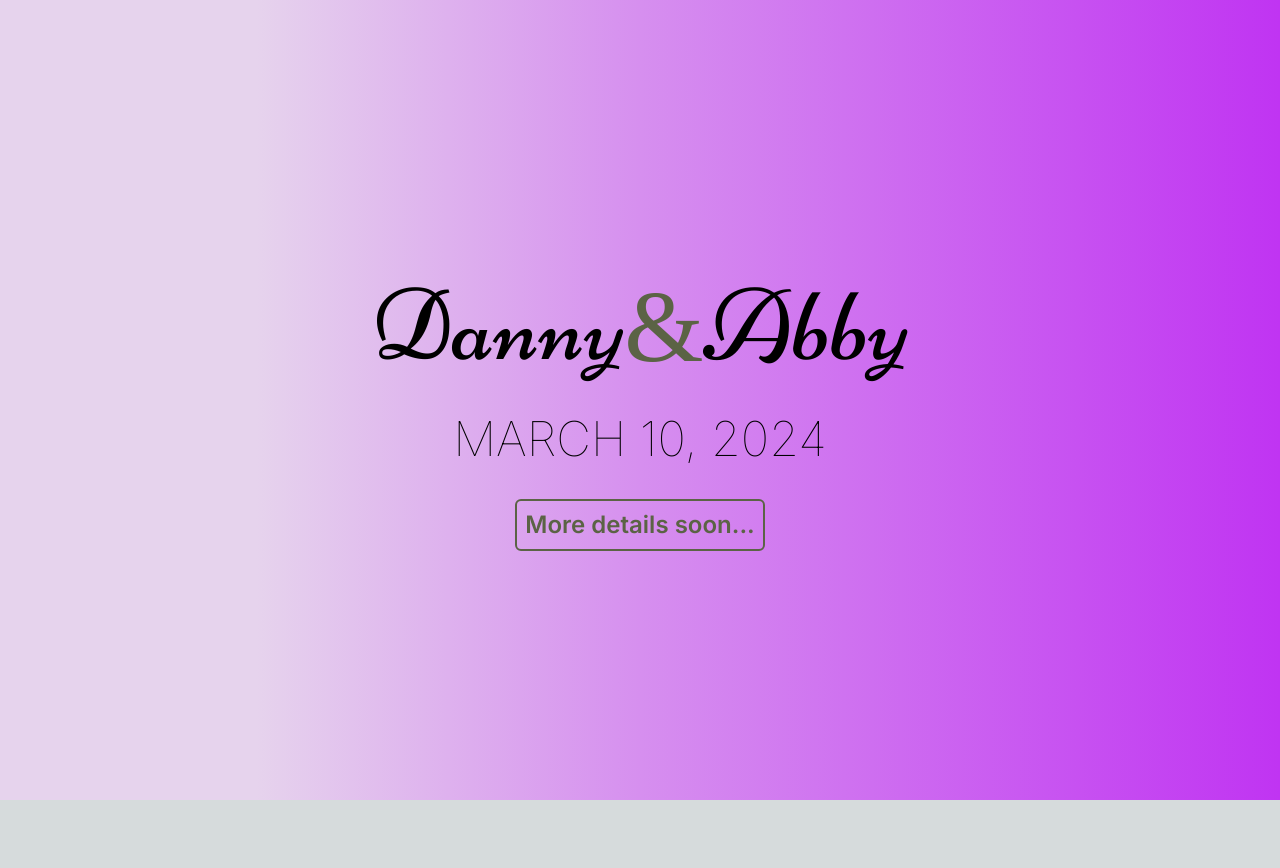
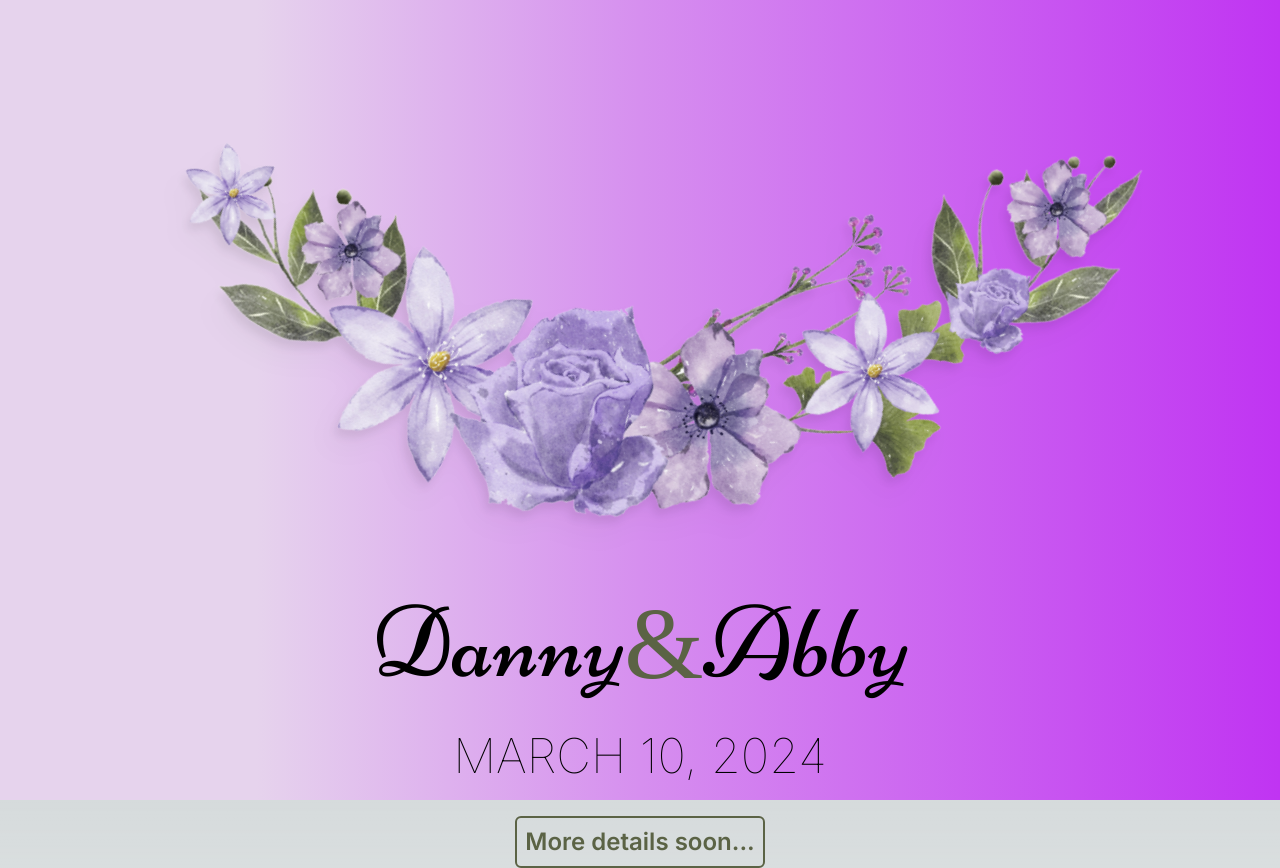
Before and after one commit to X-DSI/dannynabby.com, a Next.js app: page / in a window 1280 px wide. Before the commit the page ends 800 px from the top, so only its background shows below. Built offline with nearby package versions, Linux system fonts and the light colour scheme; a web font is replaced by a local one.

Commit message:
In progress Resposive changes

```diff
--- a/src/app/page.tsx
+++ b/src/app/page.tsx
@@ -1,8 +1,17 @@
+import Image from "next/image";
 export default function Home() {
   return (
     <main className="h-screen bg-gradient-to-r from-superlight-lavender from-20% via-lavender via-60% md:via-50% to-dark-lavender to-100% ">
       <div className="flex flex-col items-center justify-center h-screen">
-        <div></div>
+        <div>
+          <Image
+            src="/Right Arc (Main).png"
+            alt="Lavender Flora"
+            width={880.41}
+            height={633.46}
+            className="rotate-[29.68deg] drop-shadow-xl"
+          />
+        </div>
         <div className="flex">
           <div className="font-niconne text-[102px]">Danny</div>
           <div className="font-inika text-[102px] text-[#5B6345]">&</div>
```
Also changed, not shown: public/Right Arc (Main).png (added).
